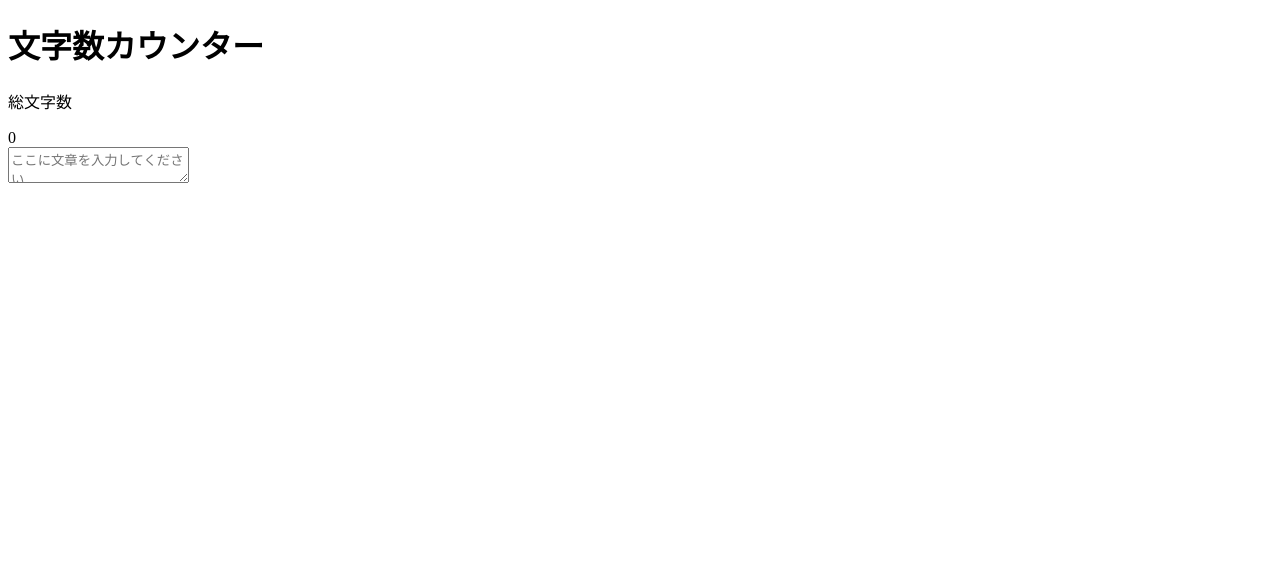
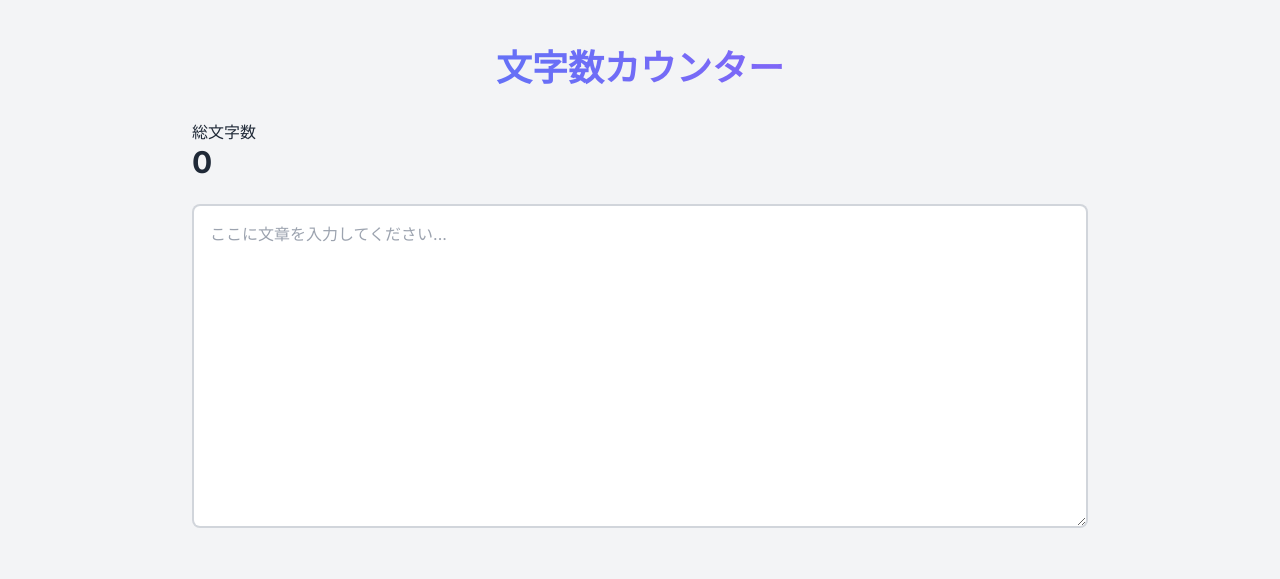
Before and after one commit to kochan-35/CharacterCounter, a plain HTML site: page index.html in a window 1280 px wide. Drawn offline with nearby package versions, Linux system fonts and the light colour scheme.

Commit message:
Update index.html
- class や div などで区切り
- Tailwind CSS の読み込み
- style.css の読み込み

```diff
--- a/index.html
+++ b/index.html
@@ -3,28 +3,52 @@
 <html lang="ja">
 
     <head>
+
         <meta charset="UTF-8">
         <meta name="viewport" content="width=device-width, initial-scale=1.0">
         <title>文字数カウンター</title>
+
+        <!-- Tailwind CSS の読み込み -->
+        <script src = "https://cdn.tailwindcss.com"></script>
+
+        <!-- CSS ファイル（style.css）の読み込み -->
+        <link rel = "stylesheet" href = "style.css">
+
     </head>
 
-    <body>
+    <body class = "bg-gray-100 text-gray-800 antialiased">
 
-        <!-- 1. ページの大見出し -->
-        <h1>文字数カウンター</h1>
+        <!-- レイアウトのため -->
+        <div class = "container mx-auto px-4 py-8 md:py-12">
 
-        <!-- 2. 文字数を表示する場所 -->
-        <div>
-            <p>総文字数</p>
-            <span id="total-chars">0</span>
+            <!-- 1. ページの大見出し -->
+            <header class = "text-center mb-8">
+                <h1 class = "text-3xl md:text-4xl font-black bg-gradient-to-r from-blue-500 to-purple-500 bg-clip-text text-transparent">
+                    文字数カウンター
+                </h1>
+            </header>
+
+            <!-- メインコンテンツ -->
+            <main class = "max-w-4xl mx-auto">
+
+                <!-- 2. 文字数の表示 -->
+                <div class = "mb-6">
+                    <p>総文字数</p>
+                    <span id = "total-chars" class = "text-3xl font-bold">0</span>
+                </div>
+
+                <!-- 3. テキストエリア（文章入力） -->
+                <div class = "relative rounded-lg p-0.5 bg-gray-300 focus-within:bg-gradient-to-r from-blue-500 to-purple-500 transition duration-300">
+                    <div class = "rounded-md overflow-hidden">
+                        <textarea id = "text-input" class = "w-full h-80 bg-white border-0 p-4 resize-y focus:outline-none placeholder-gray-400 block" placeholder = "ここに文章を入力してください..."></textarea>
+                    </div>
+                </div>
+
+            </main>
+
         </div>
 
-        <!-- 3. 文章を入力するテキストエリア -->
-        <div>
-            <textarea id="text-input" placeholder="ここに文章を入力してください..."></textarea>
-        </div>
-
-        <!-- 4. JavaScript の取り込み -->
+        <!-- JavaScript の取り込み -->
         <script src = "script.js"></script>
 
     </body>
```
